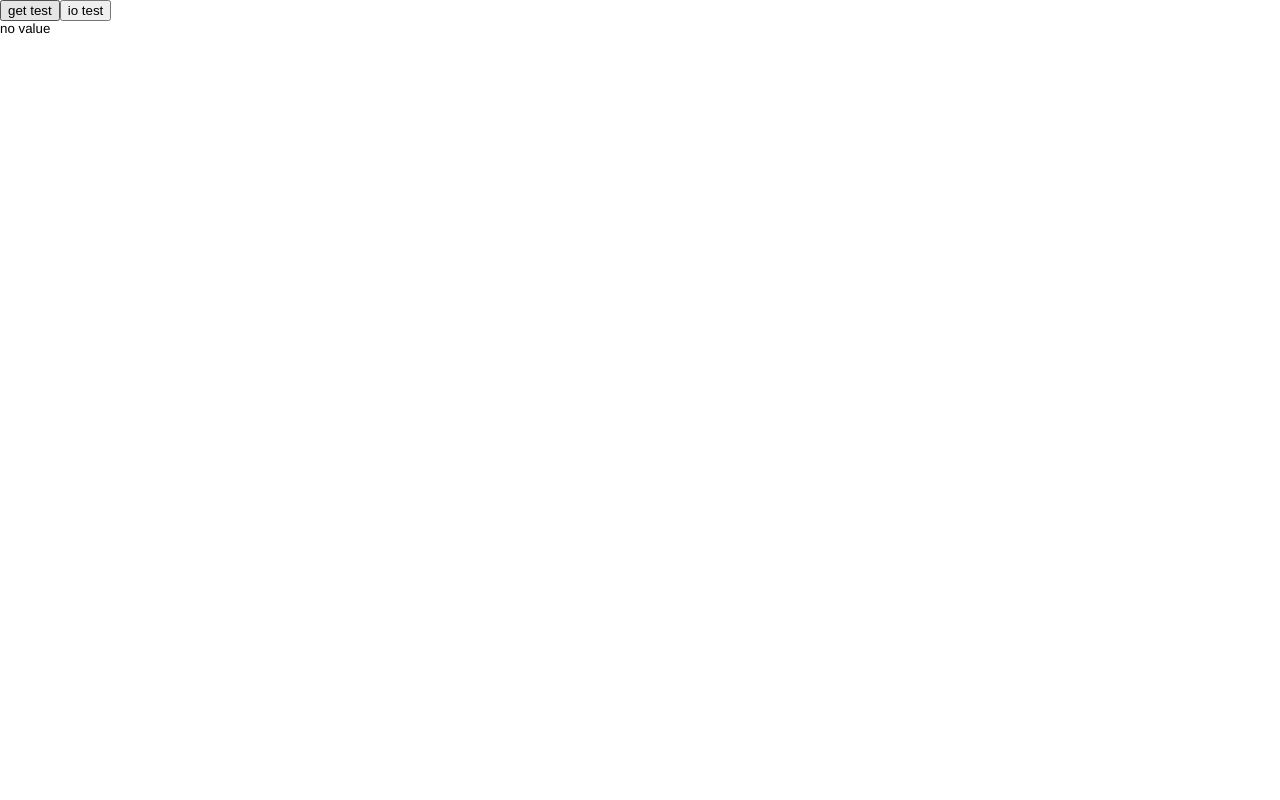
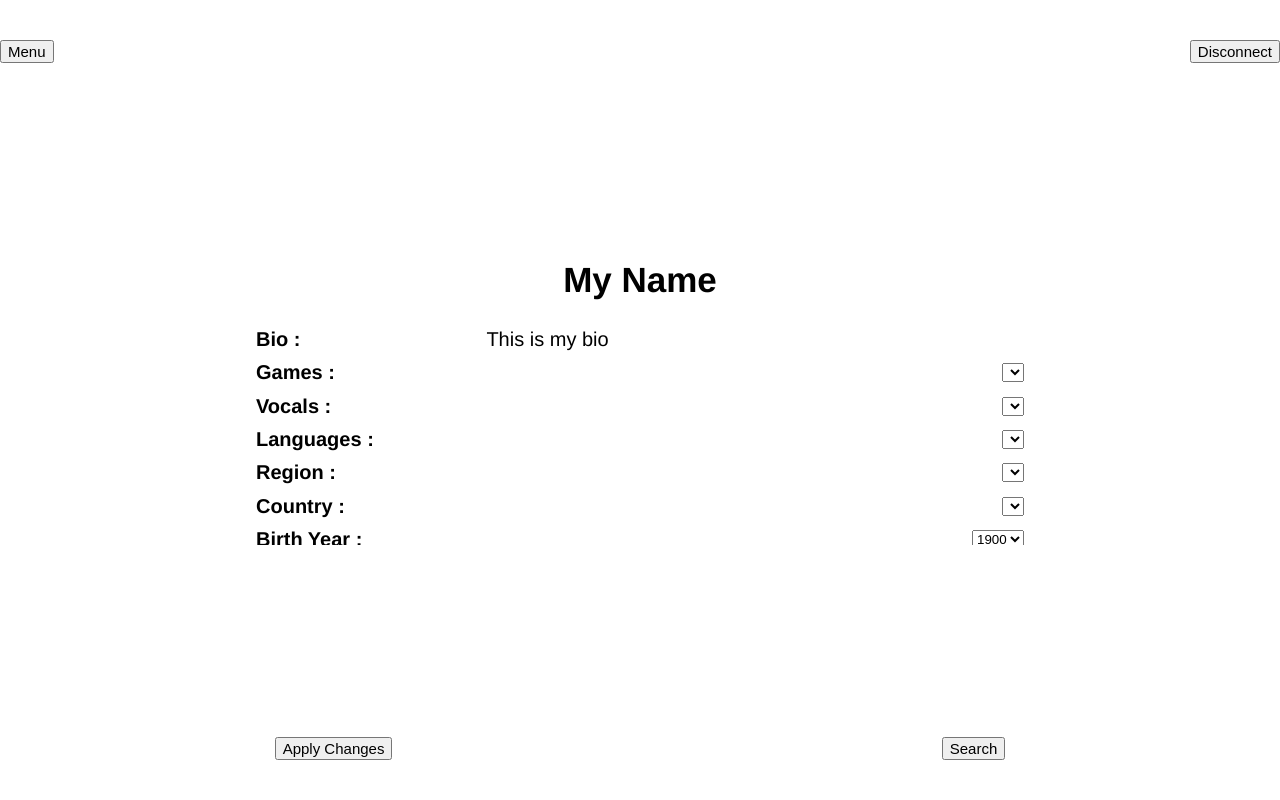
Before and after one commit to MaterR-Project/MateR, a website: page apps/base/index.html in a window 1280 px wide. Drawn offline with nearby package versions, Linux system fonts and the light colour scheme; no server answers.

Commit message:
Creation de ma branch ?

```diff
--- a/apps/base/js/main.js
+++ b/apps/base/js/main.js
@@ -10,12 +10,18 @@ class Base {
 
 	async initialize() {
 
-		this.iospace = "baseapp"; // IO namespace for this app
-		this.io = io.connect("http://localhost/" + this.iospace); // connect socket.io
-		this.io.on("connect", () => this.onIOConnect()); // listen connect event
+		//this.iospace = "baseapp"; // IO namespace for this app
+		//this.io = io.connect("http://localhost/" + this.iospace); // connect socket.io
+		//this.io.on("connect", () => this.onIOConnect()); // listen connect event
 
-		this.mvc = new MVC("myMVC", this, new MyModel(), new MyView(), new MyController()); // init app MVC
-		await this.mvc.initialize(); // run init async tasks
+		this.mvcProfile = new MVC("mvcProfile", this, new ProfileModel(), new ProfileView(), new ProfileController()); // init app MVC
+		await this.mvcProfile.initialize();
+		this.mvcTest = new MVC("myMVC", this, new MyModel(), new MyView(), new MyController());
+		await this.mvcTest.initialize(); // run init async tasks
+
+		this.mvc = this.mvcProfile;
+		//this.body = document.body
+		//this.body.setAttribute("style", "width: "+ window.screen.width +"; height: " + window.screen.height);
 		this.mvc.view.attach(document.body); // attach view
 		this.mvc.view.activate(); // activate user interface
 
@@ -86,9 +92,9 @@ class MyView extends View {
 		this.stage.appendChild(this.btn);
 
 		// create io test btn
-		this.iobtn = document.createElement("button");
-		this.iobtn.innerHTML = "io test";
-		this.stage.appendChild(this.iobtn);
+		//this.iobtn = document.createElement("button");
+		//this.iobtn.innerHTML = "io test";
+		//this.stage.appendChild(this.iobtn);
 
 		// io random value display
 		this.iovalue = document.createElement("div");
@@ -116,13 +122,13 @@ class MyView extends View {
 		this.getBtnHandler = e => this.btnClick(e);
 		this.btn.addEventListener("click", this.getBtnHandler);
 
-		this.ioBtnHandler = e => this.ioBtnClick(e);
-		this.iobtn.addEventListener("click", this.ioBtnHandler);
+		//this.ioBtnHandler = e => this.ioBtnClick(e);
+		//this.iobtn.addEventListener("click", this.ioBtnHandler);
 	}
 
 	removeListeners() {
 		this.btn.removeEventListener("click", this.getBtnHandler);
-		this.iobtn.removeEventListener("click", this.ioBtnHandler);
+		//this.iobtn.removeEventListener("click", this.ioBtnHandler);
 	}
 
 	btnClick(event) {
--- /dev/null
+++ b/apps/base/js/profile.js
@@ -0,0 +1,402 @@
+class ProfileModel extends Model {
+
+	constructor() {
+		super();
+	}
+
+	async initialize(mvc) {
+		super.initialize(mvc);
+
+	}
+	setSessionId(ssid){
+		this.ssid = ssid;
+	}
+
+	async getProfileFromId(id){
+		// gets called by auth to get the profile of the guy who connected
+		/* trace("get data2");
+        // keep data in class variable ? refresh rate ?
+        let result = await Comm.get("data2"); // calls method data2 from server passer le session id
+		return result.response;  */
+		//parse the response
+		console.log("truc")
+	}
+}
+
+class ProfileView extends View {
+
+	constructor() {
+		super();
+		this.table = null;
+	}
+
+	initialize(mvc) {
+		super.initialize(mvc);
+	    this.stage.style.display = "flex";
+        // axe y
+        this.stage.style.alignItems = "center";
+        // axe x
+        this.stage.style.justifyContent = "center";
+
+        // View main div
+        this.mainDiv = document.createElement("div");
+
+        this.mainDiv.style.alignItems = "center";
+        this.mainDiv.style.justifyContent = "center";
+		this.mainDiv.style.display = "flex";
+		this.mainDiv.style.justifyContent = "space-between";
+		this.mainDiv.style.height = "90%";
+		this.mainDiv.style.width = "100%";
+        this.mainDiv.style.flexDirection = "column";
+        this.stage.appendChild(this.mainDiv);
+
+		this.topBtnDiv = document.createElement("div");
+		this.mainDiv.appendChild(this.topBtnDiv);
+
+		this.topBtnDiv.style.display = "flex";
+		this.topBtnDiv.style.justifyContent = "space-between"
+		this.topBtnDiv.style.width ="100%";
+		// create search btn to open the conversation slide tab
+		this.menuButton = document.createElement("button");
+		this.menuButton.innerHTML = "Menu";
+		this.menuButton.style.fontSize = "15px";
+		this.topBtnDiv.appendChild(this.menuButton);
+		// create disconnect btn
+		this.logoutButton = document.createElement("button");
+		this.logoutButton.innerHTML = "Disconnect";
+		this.logoutButton.style.fontSize = "15px";
+		this.topBtnDiv.appendChild(this.logoutButton);
+
+		this.nameDiv = document.createElement("div");
+		this.nameDiv.style.display = "flex";
+		this.nameDiv.style.alignItems = "center";
+		this.nameDiv.style.justifyContent = "space-evenly";
+		this.nameDiv.style.marginTop = "15%";
+		this.mainDiv.appendChild(this.nameDiv);
+
+		this.profileName = document.createElement("h1");
+        this.profileName.innerHTML = "My Name";
+        this.profileName.style.marginTop = "3%"
+		this.profileName.style.fontSize = "35px";
+		this.profileName.contentEditable = "true";
+		this.nameDiv.appendChild(this.profileName);
+
+		// get screen height and width
+		let sizeWidth = window.screen.width;
+
+		this.profileData = document.createElement("div");
+		this.profileData.style.fontSize = "20px";
+		this.profileData.style.overflow = "auto";
+		this.profileData.style.marginBottom = "15%";
+		this.profileData.style.height = "75%";
+		// set the scroll box height depending on device resolution
+		this.profileData.style.width = "70%";
+		if (sizeWidth > 1200) {
+			  this.profileData.style.width = "45%";
+			  this.profileData.style.height = "150%";
+			  this.mainDiv.style.height = "100%";
+		}
+		else if (sizeWidth > 992) {
+			this.profileData.style.width = "55%";
+		}
+		else if (sizeWidth > 768){
+			this.profileData.style.width = "60%";
+		}
+		// fill profile data with fields :
+			// bio section
+			this.bioDiv = document.createElement("div");
+			this.bioDiv.style.display = "flex";
+			this.bioDiv.style.height = "15%";
+			this.bioDiv.style.alignItems = "center";
+			this.bioDiv.style.justifyContent = "space-between";
+			this.bio = document.createElement("h4");
+			this.bio.innerHTML ="Bio :";
+			this.bioDiv.appendChild(this.bio);
+			this.bioText = document.createElement("div");
+			this.bioText.style.width = "70%";
+			this.bioText.contentEditable = "true";
+			this.bioText.innerHTML = "This is my bio";
+			this.bioDiv.appendChild(this.bioText);
+			this.profileData.appendChild(this.bioDiv);
+			//games section
+			this.gamesDiv = document.createElement("div");
+			this.gamesDiv.style.display = "flex";
+			this.gamesDiv.style.height = "15%";
+			this.gamesDiv.style.alignItems = "center";
+			this.gamesDiv.style.justifyContent = "space-between";
+			this.games = document.createElement("h4");
+			this.games.innerHTML = "Games :";
+			this.comboGame = document.createElement("select");
+			this.gamesDiv.appendChild(this.games);
+			this.gamesDiv.appendChild(this.comboGame);
+			this.profileData.appendChild(this.gamesDiv);
+			// vocals section
+			this.vocalsDiv = document.createElement("div");
+			this.vocalsDiv.style.display = "flex";
+			this.vocalsDiv.style.height = "15%";
+			this.vocalsDiv.style.alignItems = "center";
+			this.vocalsDiv.style.justifyContent = "space-between";
+			this.vocals = document.createElement("h4");
+			this.vocals.innerHTML = "Vocals :";
+			this.comboVocals = document.createElement("select");
+			this.vocalsDiv.appendChild(this.vocals);
+			this.vocalsDiv.appendChild(this.comboVocals);
+			this.profileData.appendChild(this.vocalsDiv);
+			// Lang section
+			this.langDiv = document.createElement("div");
+			this.langDiv.style.display = "flex";
+			this.langDiv.style.height = "15%";
+			this.langDiv.style.alignItems = "center";
+			this.langDiv.style.justifyContent = "space-between";
+			this.lang = document.createElement("h4");
+			this.lang.innerHTML = "Languages :";
+			this.comboLang = document.createElement("select");
+			this.langDiv.appendChild(this.lang);
+			this.langDiv.appendChild(this.comboLang);
+			this.profileData.appendChild(this.langDiv);
+			// Reg section
+			this.regDiv = document.createElement("div");
+			this.regDiv.style.display = "flex";
+			this.regDiv.style.height = "15%";
+			this.regDiv.style.alignItems = "center";
+			this.regDiv.style.justifyContent = "space-between";
+			this.reg = document.createElement("h4");
+			this.reg.innerHTML = "Region :";
+			this.comboReg = document.createElement("select");
+			this.regDiv.appendChild(this.reg);
+			this.regDiv.appendChild(this.comboReg);
+			this.profileData.appendChild(this.regDiv);
+			// Country section
+			this.countDiv = document.createElement("div");
+			this.countDiv.style.display = "flex";
+			this.countDiv.style.height = "15%";
+			this.countDiv.style.alignItems = "center";
+			this.countDiv.style.justifyContent = "space-between";
+			this.country = document.createElement("h4");
+			this.country.innerHTML = "Country :";
+			this.comboCount = document.createElement("select");
+			this.countDiv.appendChild(this.country);
+			this.countDiv.appendChild(this.comboCount);
+			this.profileData.appendChild(this.countDiv);
+			// Year section (brith year)
+			this.yearDiv = document.createElement("div");
+			this.yearDiv.style.display = "flex";
+			this.yearDiv.style.height = "15%";
+			this.yearDiv.style.alignItems = "center";
+			this.yearDiv.style.justifyContent = "space-between";
+			this.year = document.createElement("h4");
+			this.year.innerHTML = "Birth Year :";
+			this.comboYear = document.createElement("select");
+			// add an entry for earch 120 year before now
+			var currentYear = new Date().getFullYear()
+			var option = "";
+			for (var i = currentYear-120 ; i <= currentYear; i++) {
+				var option = document.createElement("option");
+				option.text = i;
+				option.value = i;
+				this.comboYear.appendChild(option)
+
+			}
+			this.yearDiv.appendChild(this.year);
+			this.yearDiv.appendChild(this.comboYear);
+			this.profileData.appendChild(this.yearDiv);
+			// Gender section
+			this.genderDiv = document.createElement("div");
+			this.genderDiv.style.display = "flex";
+			this.genderDiv.style.height = "15%";
+			this.genderDiv.style.alignItems = "center";
+			this.genderDiv.style.justifyContent = "space-between";
+			this.gender = document.createElement("h4");
+			this.gender.innerHTML = "Gender :";
+			this.comboGender = document.createElement("select");
+			// add undefined male and female options
+			this.undefinedGender = document.createElement("option");
+			this.undefinedGender.value = "0";
+			this.undefinedGender.appendChild (document.createTextNode("Gamer 8)"));
+			this.maleGender = document.createElement("option");
+			this.maleGender.value = "1";
+			this.maleGender.appendChild (document.createTextNode("Male"));
+			this.femaleGender = document.createElement("option");
+			this.femaleGender.value = "2";
+			this.femaleGender.appendChild (document.createTextNode("Female"));
+			this.comboGender.appendChild(this.undefinedGender);
+			this.comboGender.appendChild(this.maleGender);
+			this.comboGender.appendChild(this.femaleGender);
+			this.genderDiv.appendChild(this.gender);
+			this.genderDiv.appendChild(this.comboGender);
+			this.profileData.appendChild(this.genderDiv);
+			// ask old password
+			this.oldPwdDiv =document.createElement("div");
+			this.oldPwdDiv.style.display = "flex";
+			this.oldPwdDiv.style.height = "35%";
+			this.oldPwdDiv.style.alignItems = "center";
+			this.oldPwdDiv.style.justifyContent ="space-between";
+			this.oldPwd = document.createElement("h4");
+			this.oldPwd.innerHTML = "Input your old password :"
+			this.oldPwdText = document.createElement("input");
+			this.oldPwdText.type ="password";
+			this.oldPwdDiv.appendChild(this.oldPwd);
+			this.oldPwdDiv.appendChild(this.oldPwdText);
+			this.profileData.appendChild(this.oldPwdDiv);
+			// new password
+			this.newPwdDiv1 =document.createElement("div");
+			this.newPwdDiv1.style.display = "flex";
+			this.newPwdDiv1.style.height = "35%";
+			this.newPwdDiv1.style.alignItems = "center";
+			this.newPwdDiv1.style.justifyContent ="space-between";
+			this.newPwd1 = document.createElement("h4");
+			this.newPwd1.innerHTML = "Input your new password :";
+			this.newPwd1Text = document.createElement("input");
+			this.newPwd1Text.type ="password";
+			this.newPwdDiv1.appendChild(this.newPwd1);
+			this.newPwdDiv1.appendChild(this.newPwd1Text);
+			this.profileData.appendChild(this.newPwdDiv1);
+			// new password confirmation
+			this.newPwdDiv2 =document.createElement("div");
+			this.newPwdDiv2.style.display = "flex";
+			this.newPwdDiv2.style.height = "35%";
+			this.newPwdDiv2.style.alignItems = "center";
+			this.newPwdDiv2.style.justifyContent ="space-between";
+			this.newPwd2 = document.createElement("h4");
+			this.newPwd2.innerHTML = "Confirm your new password :";
+			this.newPwd2Text = document.createElement("input");
+			this.newPwd2Text.type ="password";
+			this.newPwdDiv2.appendChild(this.newPwd2);
+			this.newPwdDiv2.appendChild(this.newPwd2Text);
+			this.profileData.appendChild(this.newPwdDiv2);
+        this.mainDiv.appendChild(this.profileData);
+
+		this.bottomDiv = document.createElement("div");
+		this.bottomDiv.style.display = "flex";
+		this.bottomDiv.style.justifyContent = "space-around";
+		this.bottomDiv.style.width = "100%";
+		this.mainDiv.appendChild(this.bottomDiv)
+		// create btn to save changes applied to the other fields
+		this.applyButton = document.createElement("button");
+		this.applyButton.innerHTML = "Apply Changes";
+		this.applyButton.style.fontSize = "15px";
+		this.bottomDiv.appendChild(this.applyButton);
+		// create btn to link to Search MVC
+		this.searchButton = document.createElement("button");
+		this.searchButton.innerHTML = "Search";
+		this.searchButton.style.fontSize = "15px";
+		this.bottomDiv.appendChild(this.searchButton);
+
+
+
+	}
+
+	// activate UI
+	activate(ssid) {
+		// passer au modele le ssid
+		super.activate();
+		this.addListeners(); // listen to events
+		this.mvc.model.setSessionId(ssid);
+	}
+
+	// deactivate
+	deactivate() {
+		super.deactivate();
+		this.removeListeners();
+	}
+
+	addListeners() {
+		this.lougoutHandler = e => this.lougoutClick(e);
+		this.logoutButton.addEventListener("click", 	this.lougoutHandler);
+
+		this.searchHandler = e => this.searchClick(e);
+		this.searchButton.addEventListener("click", 	this.searchHandler);
+
+		this.applyHandler = e => this.applyClick(e);
+		this.applyButton.addEventListener("click", 		this.applyHandler);
+
+		this.menuHandler = e => this.menuClick(e);
+		this.menuButton.addEventListener("click", 		this.menuHandler);
+	}
+
+	removeListeners() {
+		this.logoutButton.removeEventListener("click", 	this.logoutHandler);
+		this.searchButton.removeEventListener("click", 	this.searchHandler);
+		this.applyButton.removeEventListener("click", 	this.applyHandler);
+		this.menuButton.removeEventListener("click", 	this.menuHandler);
+
+	}
+	/* ------- Calling the Controller of this MVC ------------------------- */
+	lougoutClick(event){
+		this.mvc.controller.logoutClicked();	// link to the disconect part of the controller
+
+	}
+	searchClick(event){
+		this.mvc.controller.searchClicked();	// link for the search part of the controller
+
+	}
+	applyClick(event) {
+		console.log("apply");					// link to the apply part of the controller
+
+	}
+	menuClick(event) {
+		this.mvc.controller.menuClicked();		// link to the menu part of the controller
+
+	}
+	/* -------------------------------------------------------------------- */
+
+	editableName(data){
+		this.profileName.contentEditable = "true";
+	}
+
+	update(data) {
+		/*while(this.table.firstChild) this.table.removeChild(this.table.firstChild); // empty table
+		data.forEach(el => { // loop data
+			let line = document.createElement("tr"); // create line
+			Object.keys(el).forEach(key => { // loop object keys
+				let cell = document.createElement("td"); // create cell
+				cell.innerHTML = el[key]; // display
+				line.appendChild(cell); // add cell
+			});
+			this.table.appendChild(line); // add line
+		});*/
+		console.log("useless data");
+	}
+    displayProfile(data){
+		trace(data);
+		//display the profile
+	}
+}
+
+class ProfileController extends Controller {
+
+	constructor() {
+		super();
+	}
+
+	initialize(mvc) {
+		super.initialize(mvc);
+
+	}
+	async searchClicked(params){
+		trace("search btn click", params);
+		this.mvc.view.destroy();						// destroy current view
+		this.mvc.app.mvc = this.mvc.app.mvcTest;		// change current mvc to search MVC
+		this.mvc.app.mvcTest.view.attach(document.body);// attach view of search MVC
+		this.mvc.app.mvcTest.view.activate();			// activate user interface of search MVC
+	}
+	async logoutClicked(params) {
+		trace("logout btn click", params);
+		this.mvc.view.destroy(); 						 // destroy current view
+		this.mvc.app.mvc = this.mvc.app.mvcTest;		 // change current MVC to the target MVC : authenticate
+		this.mvc.app.mvcTest.view.attach(document.body); // attach view of authenticate MVC
+		this.mvc.app.mvcTest.view.activate(); 			 // activate user interface of authenticate MVC
+	}
+	async menuClicked(params) {
+		trace("menu btn click", params);
+		this.mvc.view.destroy(); 						 // destroy current view
+		this.mvc.app.mvc = this.mvc.app.mvcTest;		 // change current MVC to the target MVC : menu
+		this.mvc.app.mvcTest.view.attach(document.body); // attach view of menu MVC
+		this.mvc.app.mvcTest.view.activate(); 			 // activate user interface of menu MVC
+	}
+	async activated(){
+		// execute le modèle qui recupère le profile en utilisant ce SSID
+		this.mvc.view.displayProfile(await this.mvc.model.getProfileFromSsid());
+	}
+
+}
```
Also changed, not shown: apps/base/index.html (+1 -0 lines).
